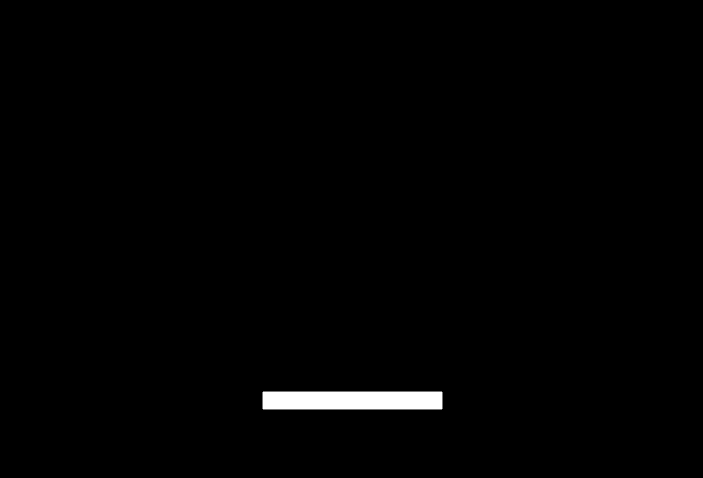
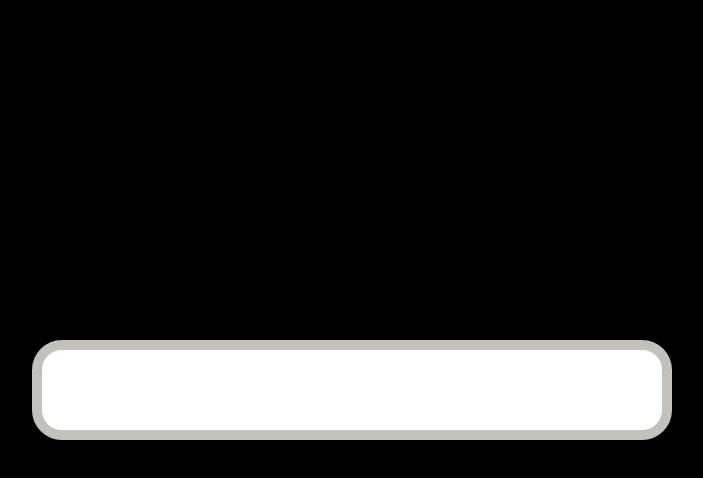
Before and after one commit to graciemcguire/grow-bar, a React (Create React App) app in the folder grow-bar-frontend/: page / in a window 1280 px wide. Both pictures are taken after a click on the button "Stuff". Shown: the top 478 px of the page, without its empty margins (288-991 px from the left). Built offline with nearby package versions, Linux system fonts and the light colour scheme; the HTML template or start-up script is replaced by a standard one; a web font is replaced by a local one.

Commit message:
setTimeout for button on Homescreen

```diff
--- a/grow-bar-frontend/src/components/HomeScreen.js
+++ b/grow-bar-frontend/src/components/HomeScreen.js
@@ -13,6 +13,12 @@ class HomeScreen extends Component {
         }))
     }
 
+    renderButton = () => {
+        setTimeout(() => {
+            return <button> Find My Drink</button>
+        }, 2000)
+    }
+
 
     render() {
         console.log(this.state.renderInput);
@@ -23,7 +29,10 @@ class HomeScreen extends Component {
                     ?
                         <button onClick={this.renderInput} > Stuff </button>
                     :
-                        <input className="active"/>
+                        <div className="home-drink-input-container">
+                            <input className="active"/>
+                            {this.renderButton()}
+                        </div>
                     }
 
 
--- a/grow-bar-frontend/src/styles/style.css
+++ b/grow-bar-frontend/src/styles/style.css
@@ -20,19 +20,24 @@ h1 {
   align-items: center; }
   .home-container button {
     background-color: white; }
+  .home-container .home-drink-input-container {
+    width: 100vw;
+    height: 100vh;
+    display: flex;
+    justify-content: center;
+    align-items: center;
+    flex-direction: column; }
   .home-container .active {
     color: #857474;
-    animation: bounceIn 2s; }
+    width: 50%;
+    height: 100px;
+    border-radius: 30px;
+    border: 10px solid #c4c1bd;
+    animation: roundOut 2s;
+    font-size: 3em;
+    text-align: center;
+    margin-bottom: 20px; }
 
-@keyframes bounceIn {
-  0% {
-    transform: scale(0.1);
-    opacity: 0; }
-  60% {
-    transform: scale(1.2);
-    opacity: 1; }
-  100% {
-    transform: scale(1); } }
 .header-div {
   background-color: black;
   display: flex;
@@ -168,9 +173,6 @@ h1 {
 .opaque-drink {
   opacity: .5; }
 
-.active {
-  color: green; }
-
 @media only screen and (max-width: 1024px) {
   .drink-flexbox {
     display: flex;
@@ -209,5 +211,21 @@ h1 {
 
   .instructions-modal p {
     font-size: 1em; } }
+@keyframes roundOut {
+  0% {
+    transform: scale(0.1);
+    opacity: 0;
+    border-radius: 3px;
+    border: 2px solid antiquewhite;
+    background-color: #2f343a; }
+  60% {
+    transform: scale(1.2);
+    opacity: 1;
+    border-radius: 10px;
+    border: 5px solid #383736; }
+  100% {
+    transform: scale(1);
+    border-radius: 28px;
+    border: 10px solid #c7c5c2; } }
 
 /*# sourceMappingURL=style.css.map */
--- a/grow-bar-frontend/src/styles/style.scss
+++ b/grow-bar-frontend/src/styles/style.scss
@@ -26,26 +26,29 @@ h1 {
   button {
     background-color: white;
   }
+  .home-drink-input-container {
+    width: 100vw;
+    height: 100vh;
+    display: flex;
+    justify-content: center;
+    align-items: center;
+    flex-direction: column;
+  }
 
   .active {
     color: rgb(133, 116, 116);
-    animation: bounceIn 2s;
+    width: 50%;
+    height: 100px;
+    border-radius: 30px;
+    border: 10px solid rgb(196, 193, 189);
+    animation: roundOut 2s;
+    font-size: 3em;
+    text-align: center;
+    margin-bottom: 20px;
   }
 }
 
-@keyframes bounceIn {
-  0% {
-    transform: scale(0.1);
-    opacity: 0;
-  }
-  60% {
-    transform: scale(1.2);
-    opacity: 1;
-  }
-  100% {
-    transform: scale(1);
-  }
-}
+
 
 
 .header-div {
@@ -211,15 +214,6 @@ h1 {
   opacity: .5;
 }
 
-// ----------------- ANIMATIONS ------------------//
-
-.active {
-  color: green;
-}
-
-// -----------------------------------------------//
-
-
 @media only screen and (max-width: 1024px) {
   .drink-flexbox {
     display: flex;
@@ -277,3 +271,25 @@ h1 {
     }
   }
 }
+
+// ----------------- KEYFRAME ANIMATIONS -----------------//
+@keyframes roundOut {
+  0% {
+    transform: scale(0.1);
+    opacity: 0;
+    border-radius: 3px;
+    border: 2px solid antiquewhite;
+    background-color: rgb(47, 52, 58);
+  }
+  60% {
+    transform: scale(1.2);
+    opacity: 1;
+    border-radius: 10px;
+    border: 5px solid rgb(56, 55, 54);
+  }
+  100% {
+    transform: scale(1);
+    border-radius: 28px;
+    border: 10px solid rgb(199, 197, 194);
+  }
+}
```
Also changed, not shown: 2 other files (tests, documents, lock files or other folders).
